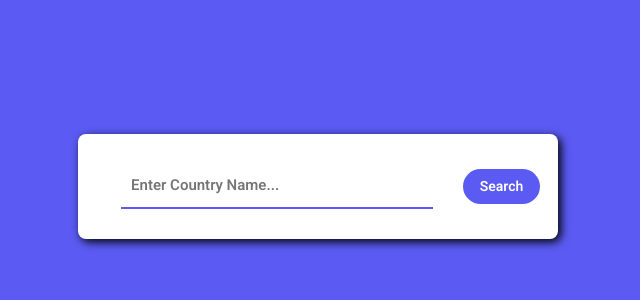
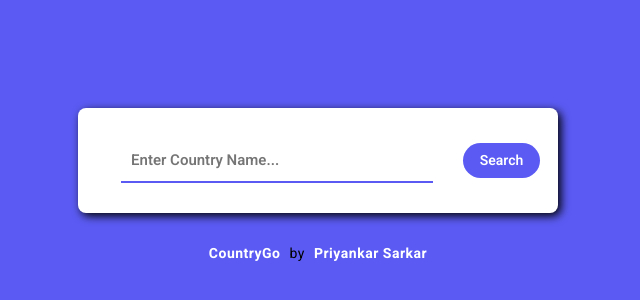
Before and after one commit to PriyankarSarkar/countrygo-country-guide-webapp, a plain HTML site: page index.html in a window 1280 px wide. Shown: the part 214-514 px from the top of the page, without its empty margins (322-962 px from the left). Drawn offline with Linux system fonts and the light colour scheme.

Commit message:
codebase issues fixed

```diff
--- a/index.html
+++ b/index.html
@@ -4,12 +4,13 @@
     <meta charset="UTF-8" />
     <meta http-equiv="X-UA-Compatible" content="IE=edge" />
     <meta name="viewport" content="width=device-width, initial-scale=1.0" />
-    <title>Country Guide</title>
+    <title>CountryGo - Your Country Guide</title>
     <link rel="stylesheet" href="./style.css" />
     <script type="text/javascript" src="./script.js" defer></script>
   </head>
   <body>
     <div class="main">
+
       <div class="outer_search">
         <div class="search_div">
           <input
@@ -28,6 +29,17 @@
       </div>
 
       <div class="result hide_result"></div>
+
+      <div class="credit">
+        <a class="link" href="https://github.com/PriyankarSarkar/CountryGo-country-guide-webapp">CountryGo</a>
+        by
+        <a
+          class="link"
+          href="https://www.linkedin.com/in/priyankar-sarkar/"
+          >Priyankar Sarkar</a
+        >
+      </div>
+
     </div>
   </body>
 </html>
--- a/script.js
+++ b/script.js
@@ -43,7 +43,9 @@ const main = () => {
 
                   <div class="data">
                       <h5>Common Languages :</h5>
-                    <span>${Object.values(data[0].languages).join(", ")}</span>
+                      <span>${Object.values(data[0].languages).join(
+                        ", "
+                      )}</span>
                   </div>
 
                   <div class="data">
@@ -63,13 +65,13 @@ const main = () => {
       error.innerHTML = `<img class="error_image" src="./no_result.gif" alt="">
                                      <li class="error_msg">Country Not Found!</li>`;
     });
-}
+};
 
 
 window.addEventListener("keypress", (event) => {
-    if ((event.key === "Enter")) main();
+  if (event.key === "Enter") main();
 });
 
 search_button.forEach((item) => {
-    item.addEventListener("click", main);
+  item.addEventListener("click", () => main());
 });
--- a/style.css
+++ b/style.css
@@ -66,9 +66,9 @@ body{
     font-size: 14px;
     font-weight: 600;
     color: white;
+    transition: 0.3s ease-in-out;
 }
 .search_button:hover{
-    transition: 0.3s;
     cursor: pointer;
     box-shadow: 1px 1px 10px rgb(91, 91, 244);
 }
@@ -145,6 +145,24 @@ body{
     list-style: none;
 }
 
+.credit{
+    text-align: center;
+    font-size: 14px;
+    width: 100%;
+    padding-top: 10px;
+    letter-spacing: 0.5px;
+}
+.link{
+    font-weight: bold;
+    text-decoration: none;
+    margin: 0px 5px;
+    color: white;
+    transition: 0.3s ease-in-out;
+}
+.link:hover{
+    color: gold;
+}
+
 @media (max-width: 500px) {
     .main{width: 94vw;}
 }
```
Also changed, not shown: 1 other file. Lines whose indentation alone changed are shown as unchanged.
